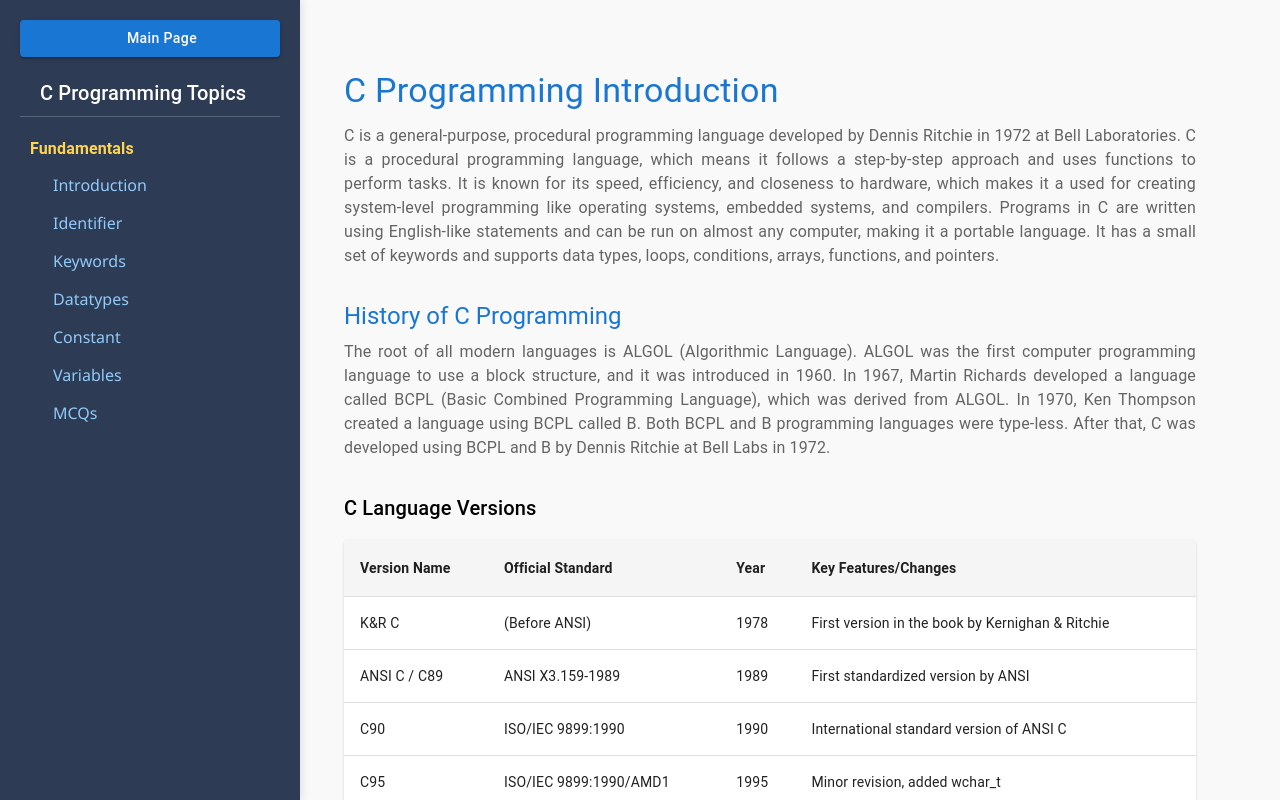
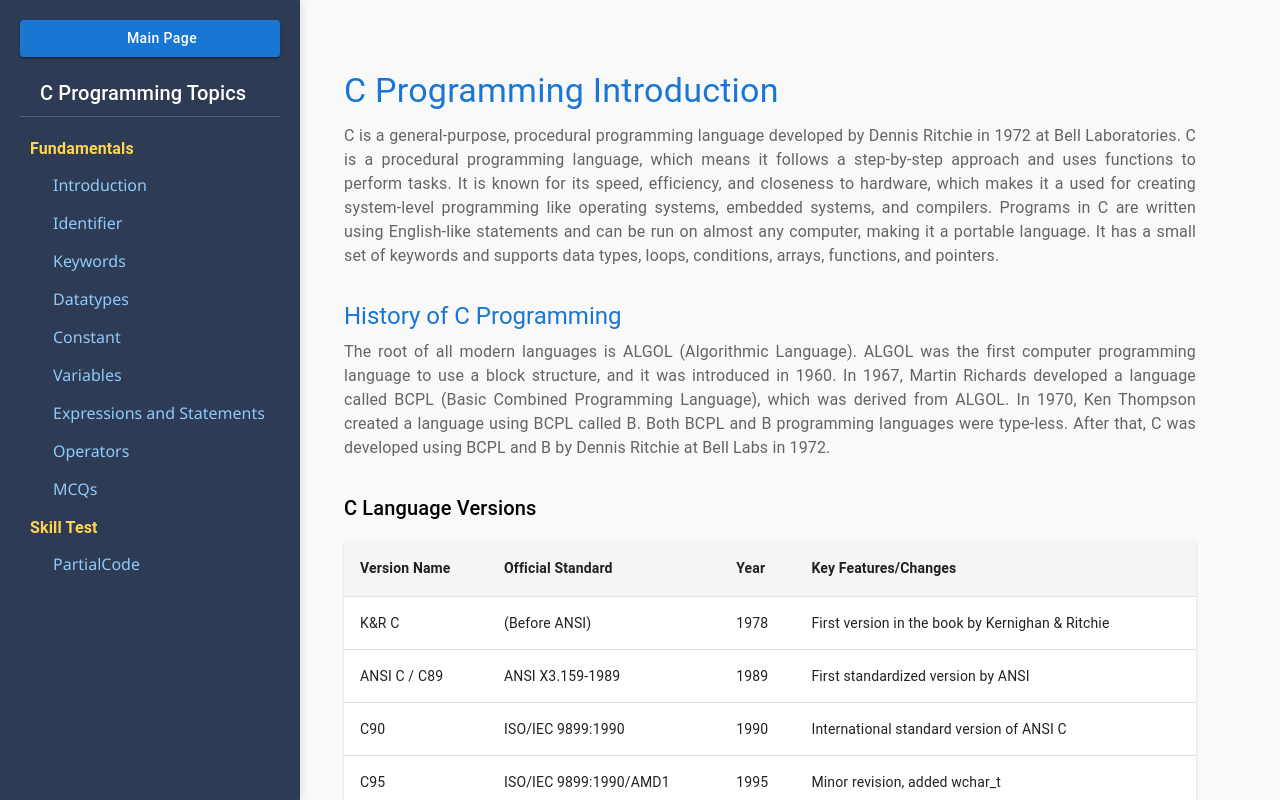
Before and after one commit to vishalamc/myreact, a React (Create React App) app: page /home/introduction in a window 1280 px wide. Shown: the top 800 px of the page. Built offline with nearby package versions, Linux system fonts and the light colour scheme; some icons are missing.

Commit message:
Update Home.js

```diff
--- a/src/pages/Home.js
+++ b/src/pages/Home.js
@@ -43,8 +43,17 @@ const Home = () => {
             <li><Link to="datatypes">Datatypes</Link></li>
             <li><Link to="constant">Constant</Link></li>
             <li><Link to="variables">Variables</Link></li>
-             <li><Link to="practiceq">MCQs</Link></li>
+            <li><Link to="expression">Expressions and Statements</Link></li>
+            <li><Link to="operator">Operators</Link></li>
+            <li><Link to="practiceq">MCQs</Link></li>
+
           </ul>
+             <ListItem disablePadding>
+            <ListItemText primary="Skill Test" primaryTypographyProps={{ style: { color: '#ffd54f', fontWeight: 'bold' } }} />
+          </ListItem>
+          <ul className="sub-list">
+            <li><Link to="partialcode">PartialCode</Link></li>
+            </ul>
         </List>
       </div>
       <div className="main-content">
```
